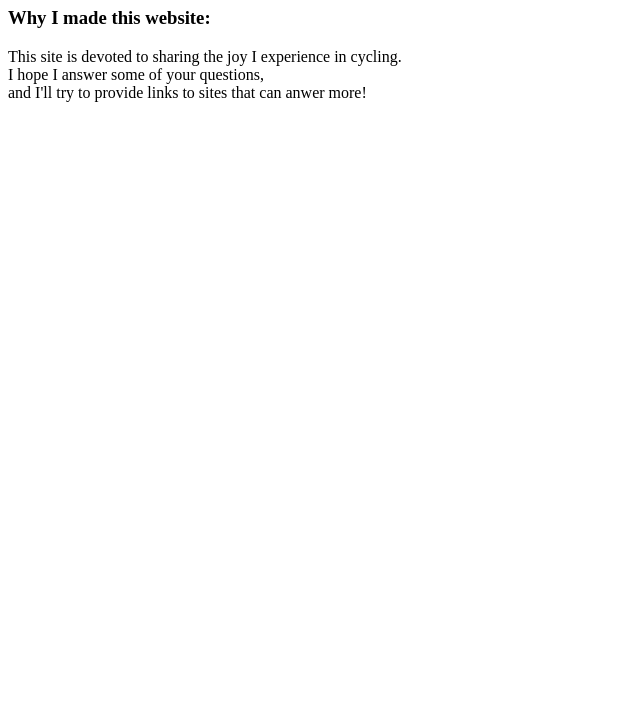
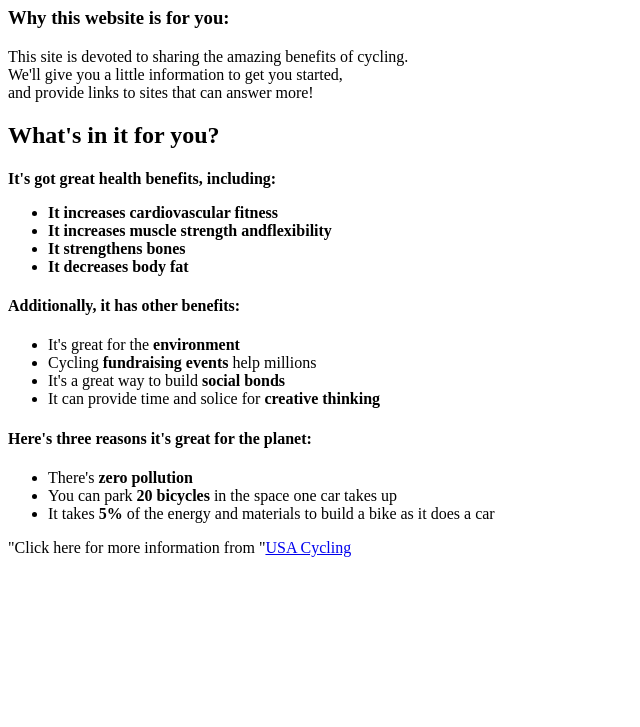
Before and after one commit to greghuber/greghuber.github.io, a plain HTML site: page index.html in a window 1280 px wide. Shown: the part 73-800 px from the top of the page, without its empty margins (0-640 px from the left). Drawn offline with Linux system fonts and the light colour scheme.

Commit message:
Edit code in request form and add benefit lists to main page

```diff
--- a/index.html
+++ b/index.html
@@ -2,16 +2,51 @@
 <html>
 
 <head>
-	<title>Cycling by Greg</title>
+	<title>Get Into Cycling</title>
 </head>
 
 <body>
-	<h1>Cycling by Greg!</h1>
+	<h1>Get Into Cycling!</h1>
 
-	<h3>Why I made this website:</h3>
-	<p>This site is devoted to sharing the joy I experience in cycling.<br>I hope I answer some of your questions,<br>and I'll try to provide links to sites that can anwer more!</p>
+	<h3>Why this website is for you:</h3>
+	<p>This site is devoted to sharing the amazing benefits of cycling.<br>We'll give you a little information to get you started,<br>and  provide links to sites that can answer more!</p>
+
+	<h2>What's in it for you?</h2>
+	<h4>It's got great health benefits, including:<ul>
+		<li>It increases <strong>cardiovascular fitness</strong></li>
+		<li>It increases <strong>muscle strength</strong> and<strong>flexibility</strong></li>
+		<li>It strengthens <strong>bones</strong></li>
+		<li>It decreases <strong>body fat</strong></li>
+	</ul>
+
+	<h4>Additionally, it has other benefits:</h4>
+	<ul>
+		<li>It's great for the <strong>environment</strong></li>
+		<li>Cycling <strong>fundraising events</strong> help millions</li>
+		<li>It's a great way to build <strong>social bonds</strong></li>
+		<li>It can provide time and solice for <strong>creative thinking</strong></li>
+	</ul>
+
+	<h4>Here's three reasons it's great for the planet:</h4>
+	<ul>
+		<li>There's <strong>zero pollution</strong></li>
+		<li>You can park <strong>20 bicycles</strong> in the space one car takes up</li>
+		<li>It takes <strong>5%</strong> of the energy and materials to build a bike as it does a car</li>
+	</ul>
 
 
 
+
+
+
+
+
+
+
+
+
+
+	<p>"Click here for more information from "<a href="https://www.usacycling.org/">USA Cycling</a>
+
 	</body>
 </html>
```
Also changed, not shown: request_form.html (+16 -10 lines).
